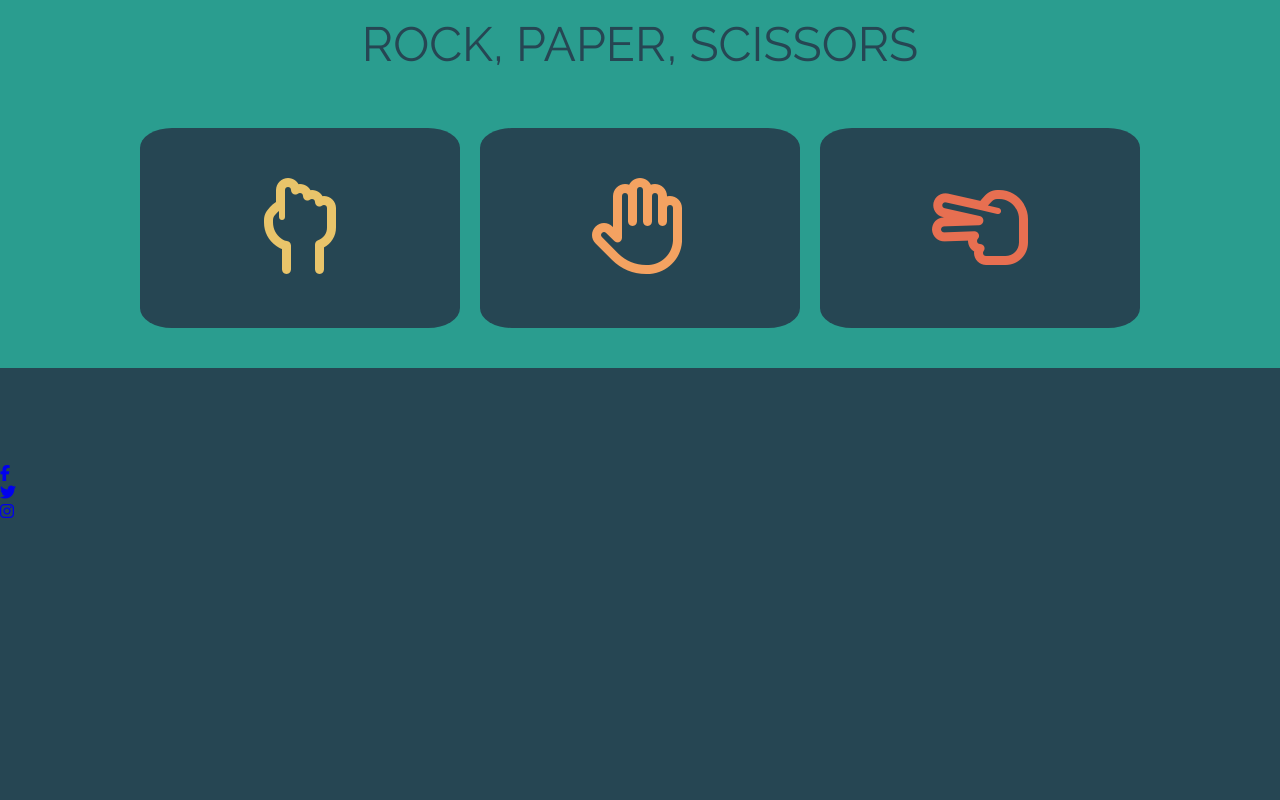
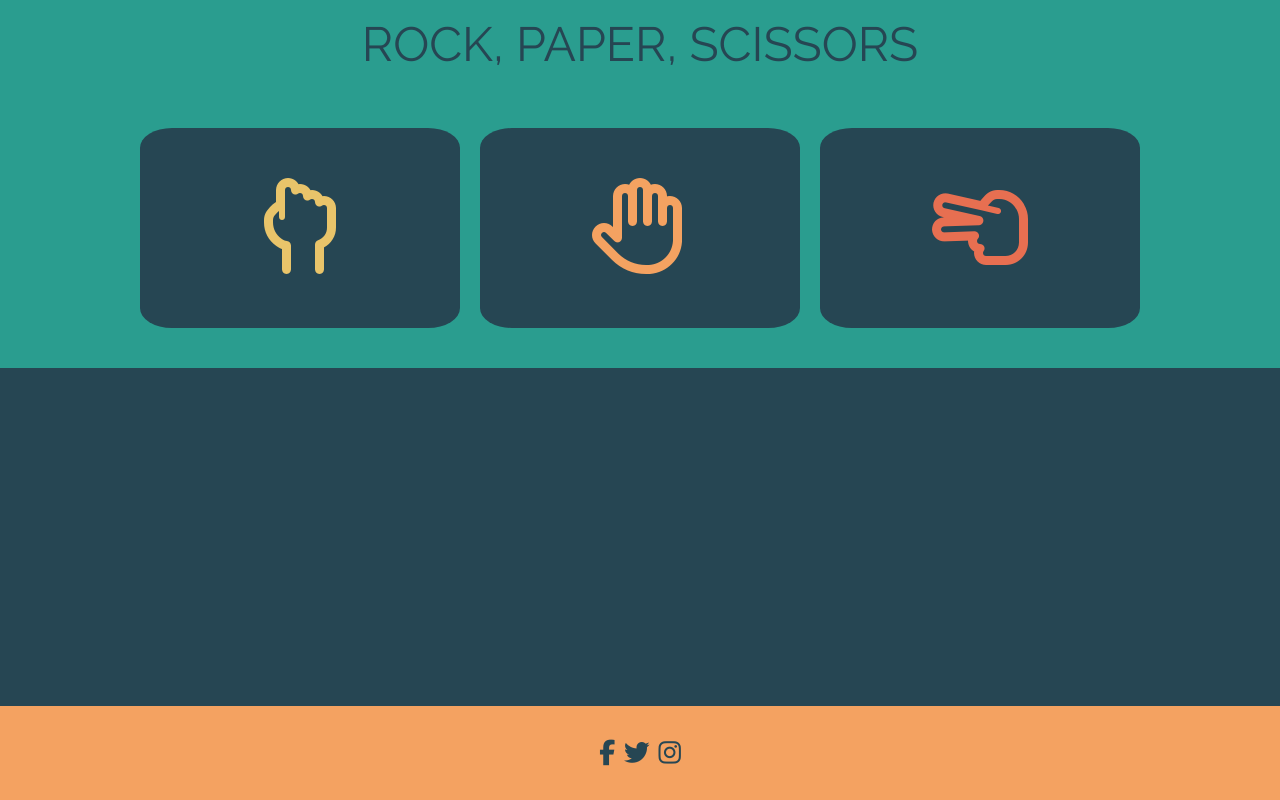
Before and after one commit to NikkiLemon/rock-paper-scissors, a plain HTML site: page index.html in a window 1280 px wide. Drawn offline with Linux system fonts and the light colour scheme.

Commit message:
footer styling added

```diff
--- a/assets/css/style.css
+++ b/assets/css/style.css
@@ -2,6 +2,12 @@
     font-family: 'Raleway', sans-serif;
     margin: 0;
     padding: 0;
+}
+
+body {
+    min-height: 100vh;
+    display: flex;
+    flex-direction: column;
     background-color: #264653;
 }
 
@@ -29,6 +35,7 @@ button {
     border: none;
     border-radius: 10%;
     margin: 0.5rem;
+    background-color: #264653;
 }
 
 #rock {
@@ -69,6 +76,27 @@ button {
     color: white;
 }
 
+footer {
+    background-color: #f4a261;
+    padding: 2rem;
+    margin-top: auto;
+}
+
+.social-networks {
+    text-align: center;
+    position: inherit;
+}
+
+.social-networks > li {
+    display: inline;
+}
+
+.social-networks i {
+    font-size: 160%;
+    padding: 0.15rem;
+    color: #264653;
+}
+
 /* mobile screens */
 @media screen and (max-width: 640px) {
     .heading {
```
